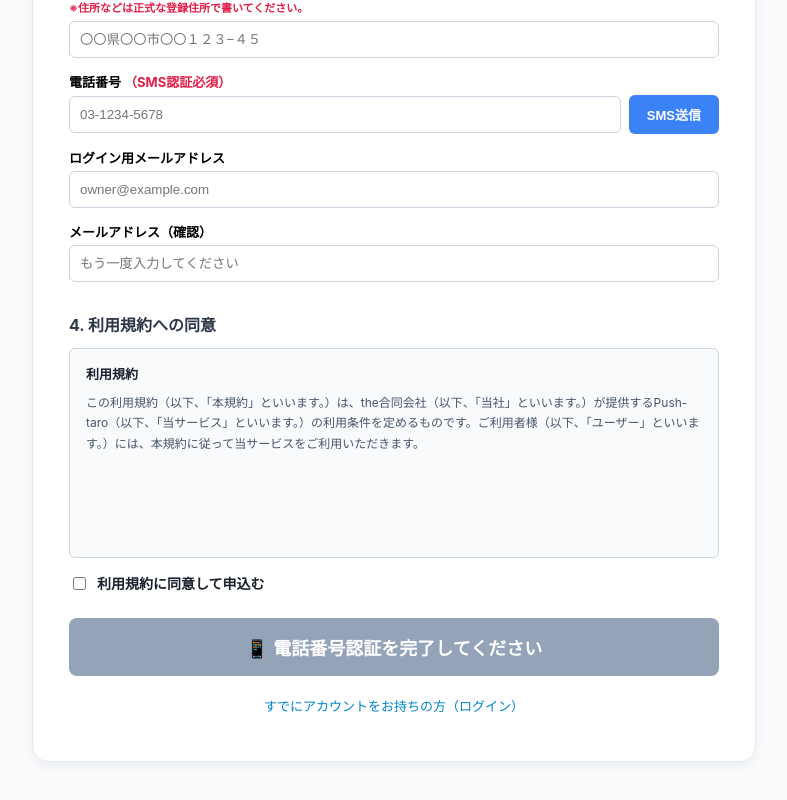
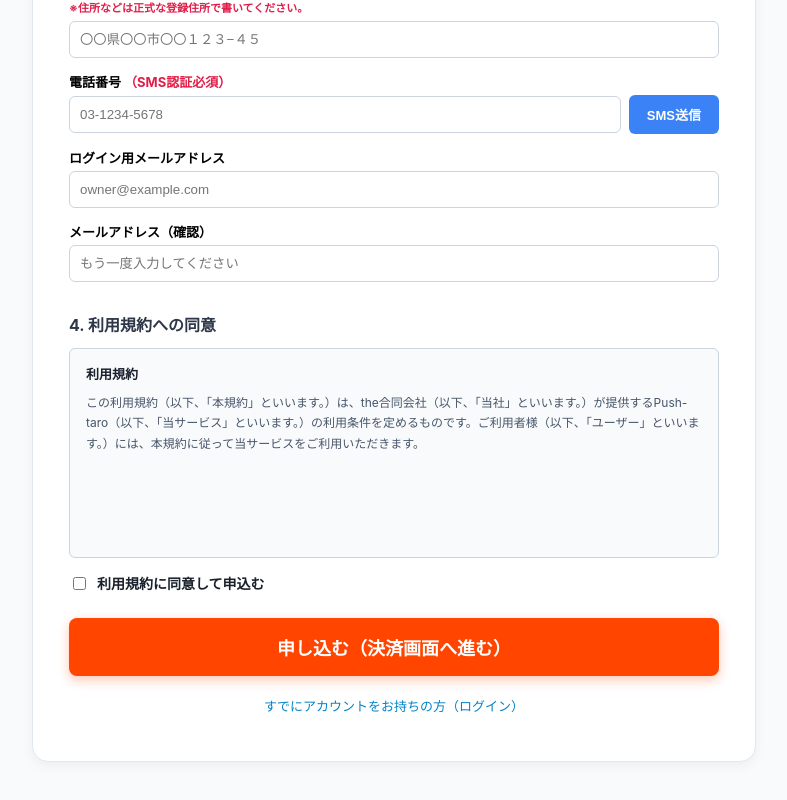
Before and after one commit to thellcishii-lang/push-taro, a Next.js app: page /signup in a window 1280 px wide. Shown: the part 552-1352 px from the top of the page, without its empty margins (246-1033 px from the left). Built offline with nearby package versions, Linux system fonts and the light colour scheme; no server answers.

Commit message:
Update page.tsx

```diff
--- a/app/signup/page.tsx
+++ b/app/signup/page.tsx
@@ -577,27 +577,12 @@ export default function SignupPage() {
           </label>
 
           <button
-            type="submit"
-            disabled={loading || !phoneVerified}
-            style={{
-              width: '100%',
-              padding: '16px',
-              background: (!phoneVerified || loading) ? '#94a3b8' : '#ff4500',
-              color: '#fff',
-              border: 'none',
-              borderRadius: '8px',
-              fontWeight: 'bold',
-              fontSize: '18px',
-              cursor: (!phoneVerified || loading) ? 'not-allowed' : 'pointer',
-              boxShadow: (!phoneVerified || loading) ? 'none' : '0 4px 12px rgba(255, 69, 0, 0.3)',
-            }}
-          >
-            {!phoneVerified
-              ? '📱 電話番号認証を完了してください'
-              : loading
-              ? '処理中...'
-              : '申し込む（決済画面へ進む）'}
-          </button>
+  type="submit"
+  disabled={loading}
+  style={{width: '100%', padding: '16px', backgroundColor: loading ? '#94a3b8' : '#ff4500', color: '#fff', border: 'none', borderRadius: '8px', fontWeight: 'bold', fontSize: '18px', cursor: loading ? 'not-allowed' : 'pointer', boxShadow: loading ? 'none' : '0 4px 12px rgba(255, 69, 0, 0.3)' }}
+>
+  {loading ? '処理中...' : '申し込む（決済画面へ進む）'}
+</button>
         </form>
 
         <div style={{ textAlign: 'center', marginTop: '20px', fontSize: '13px' }}>
```
